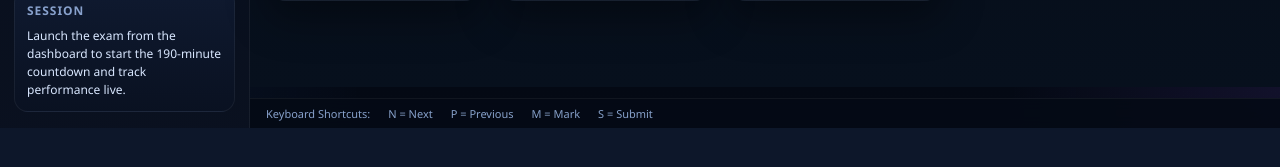
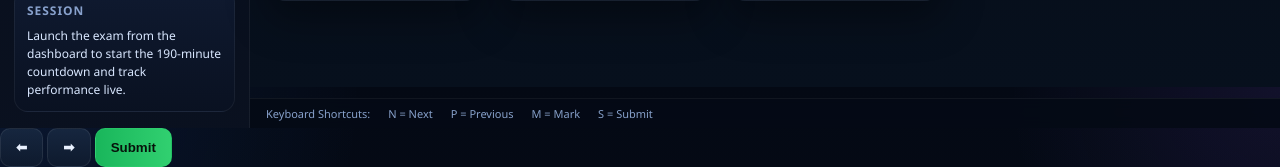
Before and after one commit to abpinedamb-cloud/cse-exam-workspace, a Flask app: page / in a window 1280 px wide. Shown: the part 713-880 px from the top of the page. Before the commit the page ends 841 px from the top, so only its background shows below. Run offline with Flask 3, Linux system fonts and the light colour scheme.

Commit message:
Update index.html

```diff
--- a/templates/index.html
+++ b/templates/index.html
@@ -386,6 +386,7 @@
       font-weight:700;
       transition:.18s ease;
     }
+
 
     .btn:hover{transform:translateY(-1px)}
     .btn-dark{
@@ -847,6 +848,74 @@
   }
 
 }
+/* =========================
+   ✅ ========================= */   ✅ MOBILE SAFE PATCHES
+
+@media (max-width: 768px){
+
+  /* ✅ Buttons */
+  .btn,
+  .choice-btn {
+    width: 100%;
+    font-size: 16px;
+    padding: 14px;
+  }
+
+  /* ✅ Stack controls */
+  .main-controls {
+    flex-direction: column;
+    align-items: stretch;
+  }
+
+  .control-group {
+    width: 100%;
+  }
+
+  /* ✅ Question readability */
+  #question {
+    font-size: 20px;
+    line-height: 1.5;
+  }
+
+  /* ✅ Navigator grid */
+  #navigator {
+    grid-template-columns: repeat(6, 1fr);
+  }
+
+  /* ✅ Chart fix */
+  canvas {
+    width: 100% !important;
+    height: auto !important;
+  }
+
+  /* ✅ Notes panel */
+  #savedNotesWrapper {
+    max-height: 200px !important;
+  }
+
+  .panel-textarea {
+    min-height: 160px;
+  }
+
+  /* ✅ Mobile Nav Bar */
+  .mobile-nav{
+    position: fixed;
+    bottom: 0;
+    left: 0;
+    width: 100%;
+    background: #0b1424;
+    display: flex;
+    justify-content: space-around;
+    padding: 10px;
+    z-index: 9999;
+    border-top: 1px solid rgba(255,255,255,.08);
+  }
+
+  body {
+    padding-bottom: 70px;
+  }
+
+}
   </style>
 
   <script src="https://cdn.jsdelivr.net/npm/chart.js"></script>
@@ -997,7 +1066,6 @@
     </div>
   </div>
 </header>
-
 
     <!-- MAIN -->
     <main class="main-content">
@@ -1347,7 +1415,12 @@
       <span>S = Submit</span>
     </footer>
   </div>
-
+<!-- ✅ MOBILE NAVIGATION (SAFE ADD) -->
+<div class="mobile-nav">
+  <button class="btn btn-dark" onclick="prev()">⬅</button>
+  <button class="btn btn-dark" onclick="next()">➡</button>
+  <button class="btn btn-success" onclick="submitExam()">Submit</button>
+</div>
   <script src="/static/app.js"></script>
 </body>
 </html>
```
